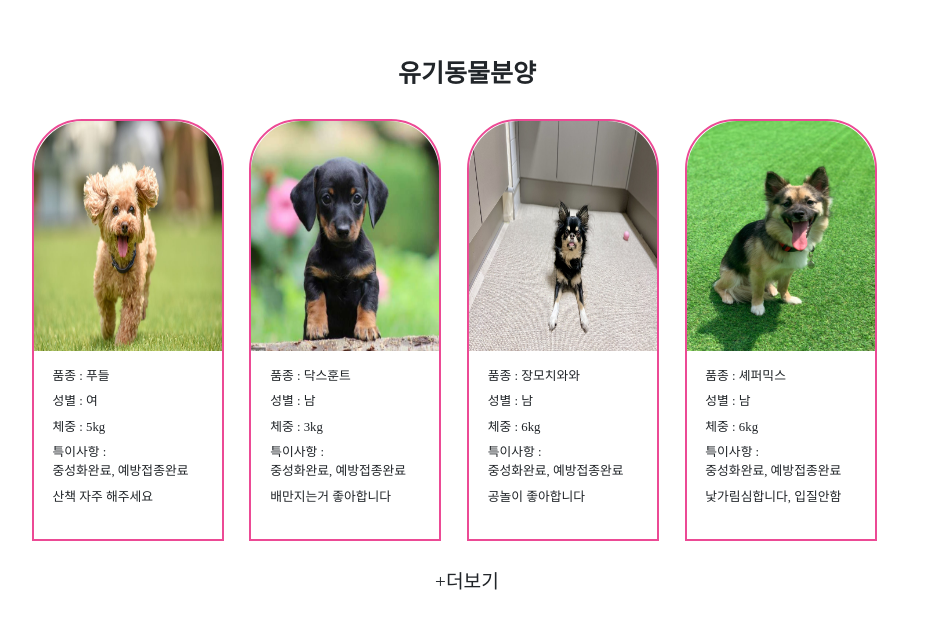
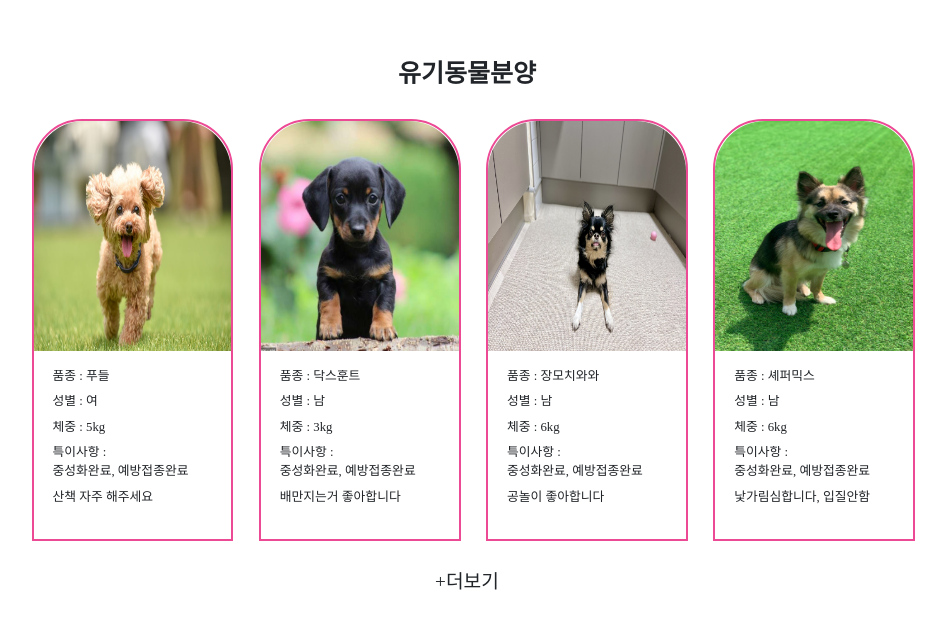
Before and after one commit to seongyunj1/dowith, a plain HTML site: page index.html in a window 1280 px wide. Shown: the part 4249-4868 px from the top of the page, without its empty margins (173-1119 px from the left). Drawn offline with Linux system fonts and the light colour scheme.

Commit message:
Add files via upload

```diff
--- a/css/index.css
+++ b/css/index.css
@@ -273,7 +273,7 @@ main .text h3 {
 }
 
 .s4 .card {
-    width: 15vw;
+    width: 20vw;
     height: 33vw;
     border: 2px solid #EC4A95;
     border-radius: 50px 50px 0 0;
@@ -352,6 +352,8 @@ footer .copy {
 
 
 @media screen and (max-width:450px) {
+
+    header{margin: 1vw 0;}
 
 
     .s4 .card{
```
